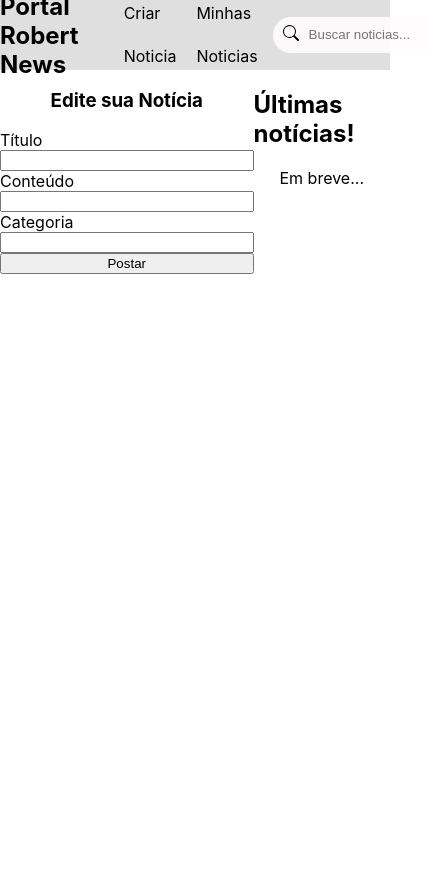
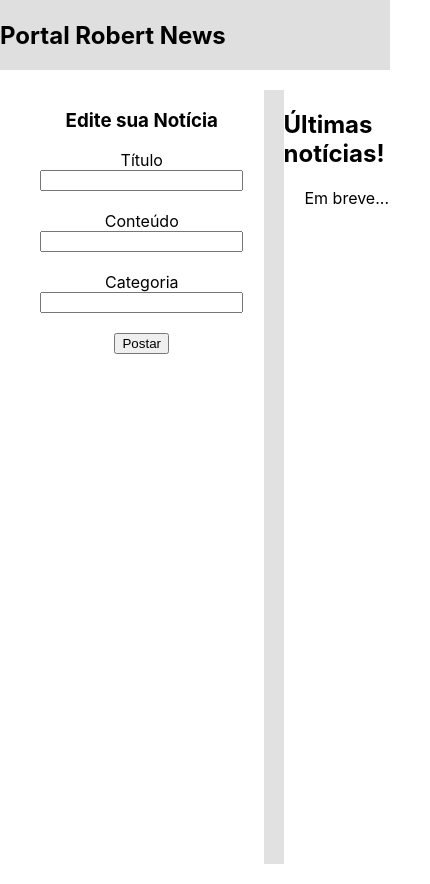
Before and after one commit to RobertRodriguesMartins/blog-posts-front-deploy, a React (Create React App) app in the folder frontend/: page /news/create in a window 390 px wide. Shown: the whole page, 430 px wide, since content can reach past the window. Before the commit the page ends 844 px from the top, so only its background shows below. Built offline with nearby package versions, Linux system fonts and the light colour scheme; no server answers.

Commit message:
FEAT: new styles

```diff
--- a/frontend/src/index.css
+++ b/frontend/src/index.css
@@ -8,7 +8,7 @@ body,
 }
 
 body {
-  font-family: -apple-system, 'Roboto';
+  font-family: -apple-system, "Roboto";
   -webkit-font-smoothing: antialiased;
   -moz-osx-font-smoothing: grayscale;
 }
@@ -16,6 +16,10 @@ body {
 a {
   color: inherit;
   text-decoration: none;
+}
+
+.mobile-nav-menu {
+  display: none;
 }
 
 .nav-menu {
@@ -89,7 +93,8 @@ a {
   justify-content: center;
   height: 100%;
   align-items: center;
-  background: linear-gradient(rgba(0, 0, 0, 0.1), rgba(0, 0, 0, 0.2)), linear-gradient(0deg, rgba(0, 0, 0, 0.7), transparent);
+  background: linear-gradient(rgba(0, 0, 0, 0.1), rgba(0, 0, 0, 0.2)),
+    linear-gradient(0deg, rgba(0, 0, 0, 0.7), transparent);
 }
 
 .app-news-details-wrapper article {
@@ -184,6 +189,16 @@ a {
   display: flex;
   flex-direction: column;
   width: 100%;
+  align-items: center;
+}
+
+.app-news-create-form-wrapper form input {
+  width: 80%;
+  margin-bottom: 20px;
+}
+
+.app-news-create-form-wrapper form textarea {
+  width: 80%;
 }
 
 .app-news-create-form-wrapper section {
@@ -193,9 +208,52 @@ a {
   align-items: center;
   width: 60%;
 }
+.app-news-create-form-wrapper section:nth-child(1) {
+  border-right: 20px solid rgba(222, 222, 222, 0.9);
+}
 
 .app-news-create-lastnews {
   display: flex;
   flex-direction: column;
   flex-basis: 30%;
 }
+
+.current-nav-section {
+  border-bottom: 5px solid rgba(254, 252, 253, 0.9);
+}
+
+@media only screen and (max-width: 760px) {
+  .nav-menu {
+    justify-content: space-between;
+  }
+
+  .nav-tools {
+    display: none;
+  }
+
+  .mobile-nav-menu {
+    display: flex;
+    justify-content: center;
+    align-items: center;
+    width: 40px;
+    height: 40px;
+  }
+
+  .sidebar {
+    height: 100%; /* 100% Full-height */
+    width: 0; /* 0 width - change this with JavaScript */
+    position: fixed; /* Stay in place */
+    z-index: 1; /* Stay on top */
+    top: 0;
+    left: 0;
+    background-color: #111; /* Black*/
+    overflow-x: hidden; /* Disable horizontal scroll */
+    padding-top: 60px; /* Place content 60px from the top */
+    transition: 0.5s; /* 0.5 second transition effect to slide in the sidebar */
+  }
+
+  #root {
+    transition: margin-left 0.5s; /* If you want a transition effect */
+    padding: 20px;
+  }
+}
```
